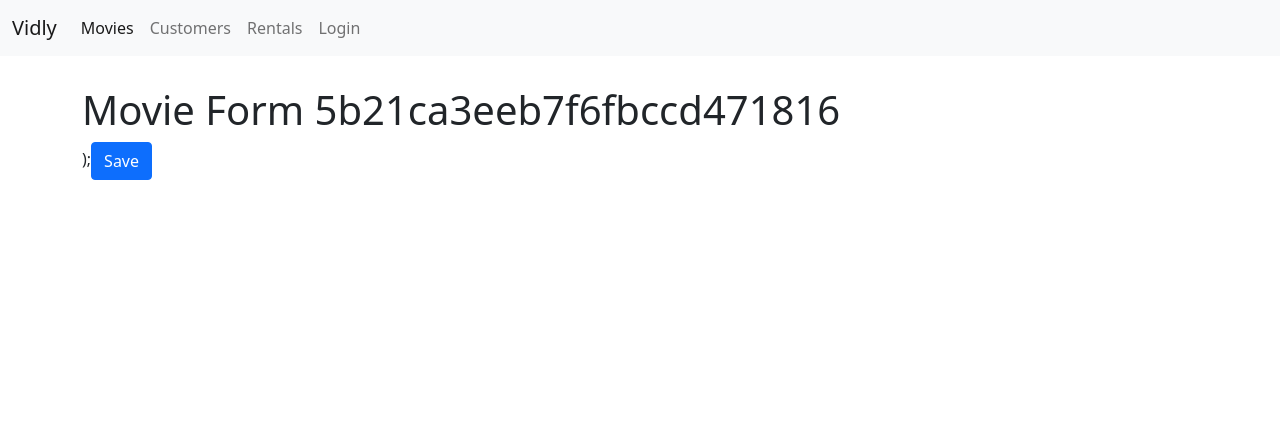
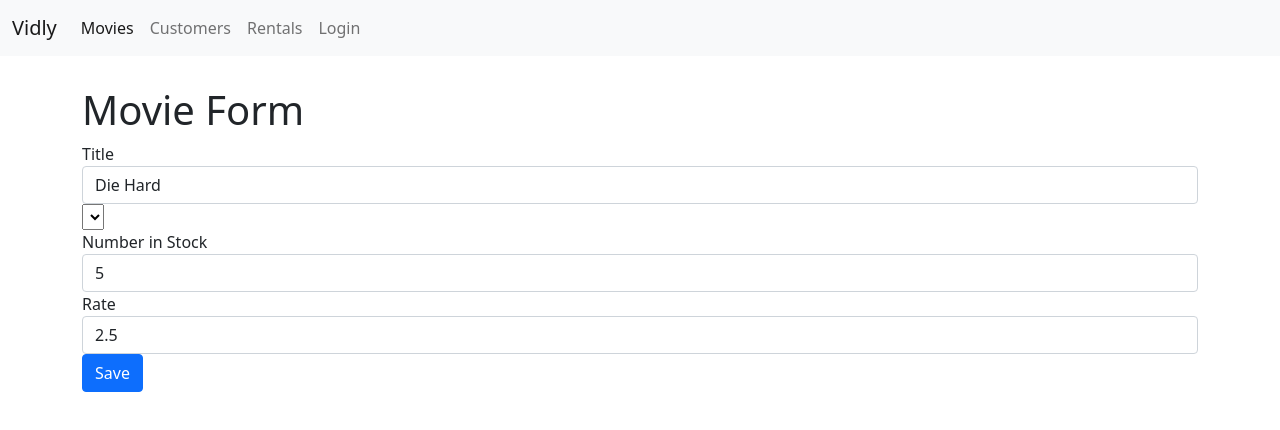
Before and after one commit to mikesouma/vidly-react, a React (Create React App) app: page /movies/5b21ca3eeb7f6fbccd471816 in a window 1280 px wide. Shown: the top 430 px of the page. Built offline with nearby package versions, Linux system fonts and the light colour scheme.

Commit message:
feature : adding movie Form

```diff
--- a/src/components/common/form.jsx
+++ b/src/components/common/form.jsx
@@ -57,6 +57,21 @@
         );
     }
 
+    renderSelect(name, label, options) {
+        const { data,errors } = this.state;
+
+        return (
+            <select
+                name={name}
+                value={data[name]}
+                label={label}
+                options={options}
+                onChange={this.handleChange}
+                error={errors[name]}
+            />
+        );
+    }
+
     renderInput(name, label, type = 'text'){
         const {data, errors } = this.state;
 
--- a/src/components/movieForm.jsx
+++ b/src/components/movieForm.jsx
@@ -1,15 +1,72 @@
+import { join } from 'lodash';
 import React, { Component } from 'react';
+import Joi from 'joi-browser';
+import { getGenres } from '../services/fakeGenreService';
+import { getMovie, saveMovie } from '../services/fakeMovieService';
+import Form from './common/form'
 
-const MovieForm = ({ match, history }) => {
-    return (
-    <div>
-        <h1> Movie Form {match.params.id} </h1> );
-        <button className="btn btn-primary" onClick={() => history.push("/movies")}
-        >
-            Save
-        </button>
-    </div>
-    );
+class MovieForm extends Form {
+    state = {
+        data: {
+            title: "",
+            genreId: "",
+            numberInStock: "",
+            dailyRentalRate: ""
+        },
+        genres: [],
+        errors: {}
+    };
+
+    schema = {
+        _id: Joi.string(),
+        title: Joi.string().required().label("Title"),
+        genreId: Joi.string().required().label("Genre"),
+        numberInStock: Joi.number().required().min(0).max(100).label("Number in Stock"),
+        dailyRentalRate: Joi.number().required().min(0).max(10).label("Daily Rental Rate")
+    };
+
+    componentDidMount(){
+        const genres = getGenres();
+        this.setState({ genres });
+
+        const movieId = this.props.match.params.id;
+        if (movieId === "new") return;
+
+        const movie = getMovie(movieId);
+        if (!movie) return this.props.history.replace("/not-found");
+
+        this.setState({ data: this.mapToViewModel(movie) });
+    }
+
+    mapToViewModel(movie){
+        return {
+            _id: movie._id,
+            title: movie.title,
+            genreId: movie.genre._id,
+            numberInStock: movie.numberInStock,
+            dailyRentalRate: movie.dailyRentalRate
+        };
+    }
+
+    doSubmit = () => {
+        saveMovie(this.state.data);
+
+        this.props.history.push("/movies");
+    }
+
+    render() {
+        return (
+        <div>
+            <h1>Movie Form</h1>
+            <form onSubmit={this.handleSubmit}>
+                {this.renderInput("title","Title")}
+                {this.renderSelect("genreId","Genre",this.state.genres)}
+                {this.renderInput("numberInStock","Number in Stock","number")}
+                {this.renderInput("dailyRentalRate","Rate")}
+                {this.renderButton("Save")}
+            </form>
+        </div>);
+    }
 }
 
 export default MovieForm;
--- a/src/components/movies.jsx
+++ b/src/components/movies.jsx
@@ -8,6 +8,7 @@
 import ListGroup from './common/listGroup';
 import MoviesTable from './moviesTable';
 import _ from 'lodash';
+import { Link } from 'react-router-dom';
 
 class Movies extends React.Component {
     state = {
@@ -82,6 +83,13 @@
                     />
                </div>
                <div className="col">
+                   <Link
+                    to="/movies/new"
+                    className="btn btn-primary"
+                    style={{ marginBottom: 20 }}
+                   >
+                       New Movie
+                   </Link>
                <p>Showing {totalCount} movies in the database.</p>
                 <MoviesTable
                     movies={movies}
--- a/src/services/fakeMovieService.js
+++ b/src/services/fakeMovieService.js
@@ -77,13 +77,14 @@
 
 export function saveMovie(movie) {
   let movieInDb = movies.find(m => m._id === movie._id) || {};
+  movieInDb.title = movie.title;
   movieInDb.name = movie.name;
   movieInDb.genre = genresAPI.genres.find(g => g._id === movie.genreId);
   movieInDb.numberInStock = movie.numberInStock;
   movieInDb.dailyRentalRate = movie.dailyRentalRate;
 
   if (!movieInDb._id) {
-    movieInDb._id = Date.now();
+    movieInDb._id = Date.now().toString();
     movies.push(movieInDb);
   }
 
```
